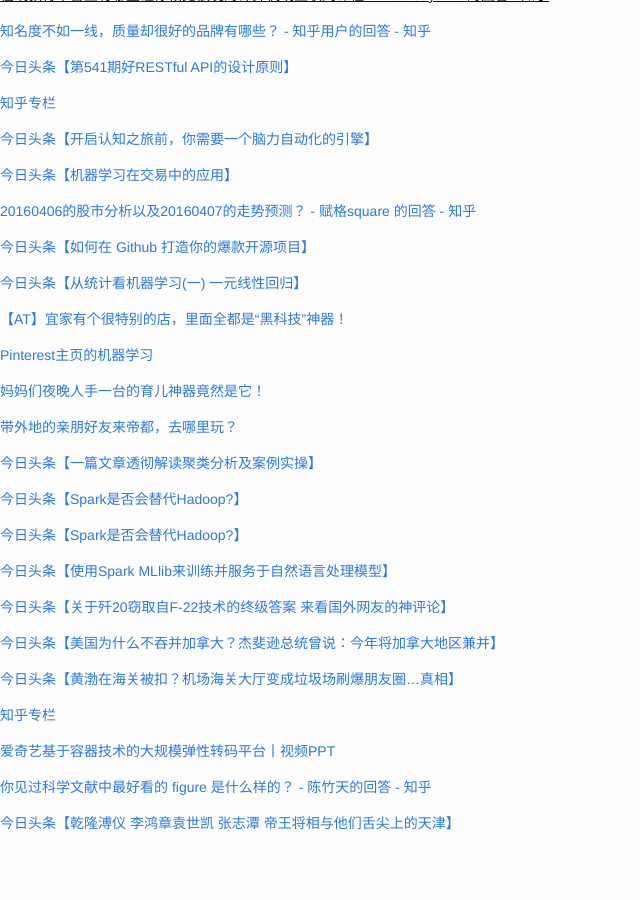
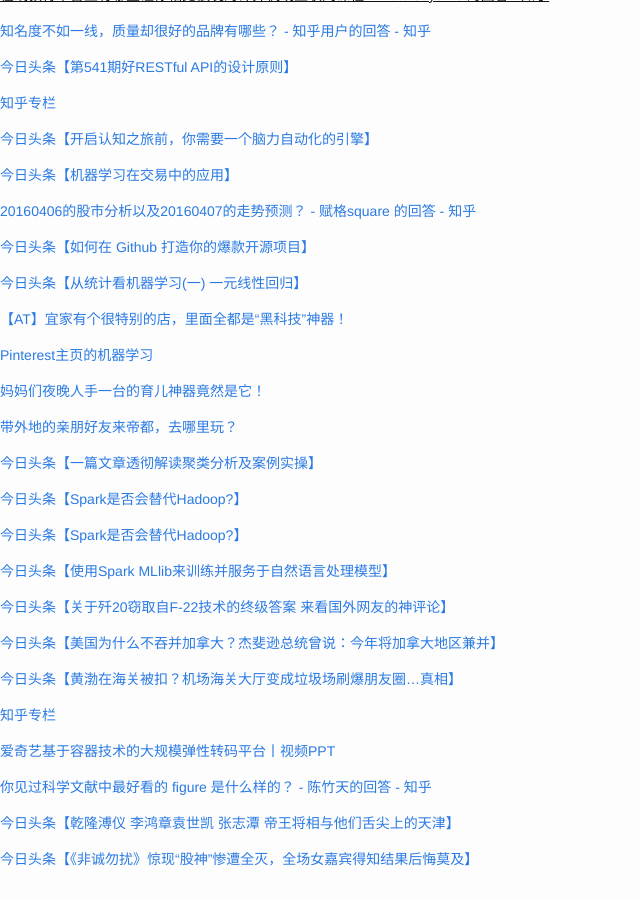
Before and after one commit to cnwarden/cnwarden.github.io, a Jekyll site: the page built from fav/index.md, in a window 1280 px wide and 900 px high, scrolled down 8886 px. Shown: the whole window, without its empty margins (0-640 px from the left). Built offline with Jekyll 4.4.1, drawn with Linux system fonts in a browser that asks for light colours; emoji names are drawn with the system emoji font; before the commit the page ends 9750 px from its top, so only the background shows below that.

Commit message:
auto commit

```diff
--- a/fav/index.md
+++ b/fav/index.md
@@ -538,3 +538,5 @@ title:  fav
 [你见过科学文献中最好看的 figure 是什么样的？ - 陈竹天的回答 - 知乎](http://www.zhihu.com/question/26529916/answer/33160645)
 
 [今日头条【乾隆溥仪 李鸿章袁世凯 张志潭 帝王将相与他们舌尖上的天津】](http://toutiao.com/group/6271724149987967234/?iid=3946525414&app=news_article&tt_from=android_share&utm_source=email&utm_medium=toutiao_android&utm_campaign=client_share)
+
+[今日头条【《非诚勿扰》惊现“股神”惨遭全灭，全场女嘉宾得知结果后悔莫及】](http://toutiao.com/group/6271858956323258881/?iid=3946525414&app=news_article&tt_from=android_share&utm_source=email&utm_medium=toutiao_android&utm_campaign=client_share)
```
